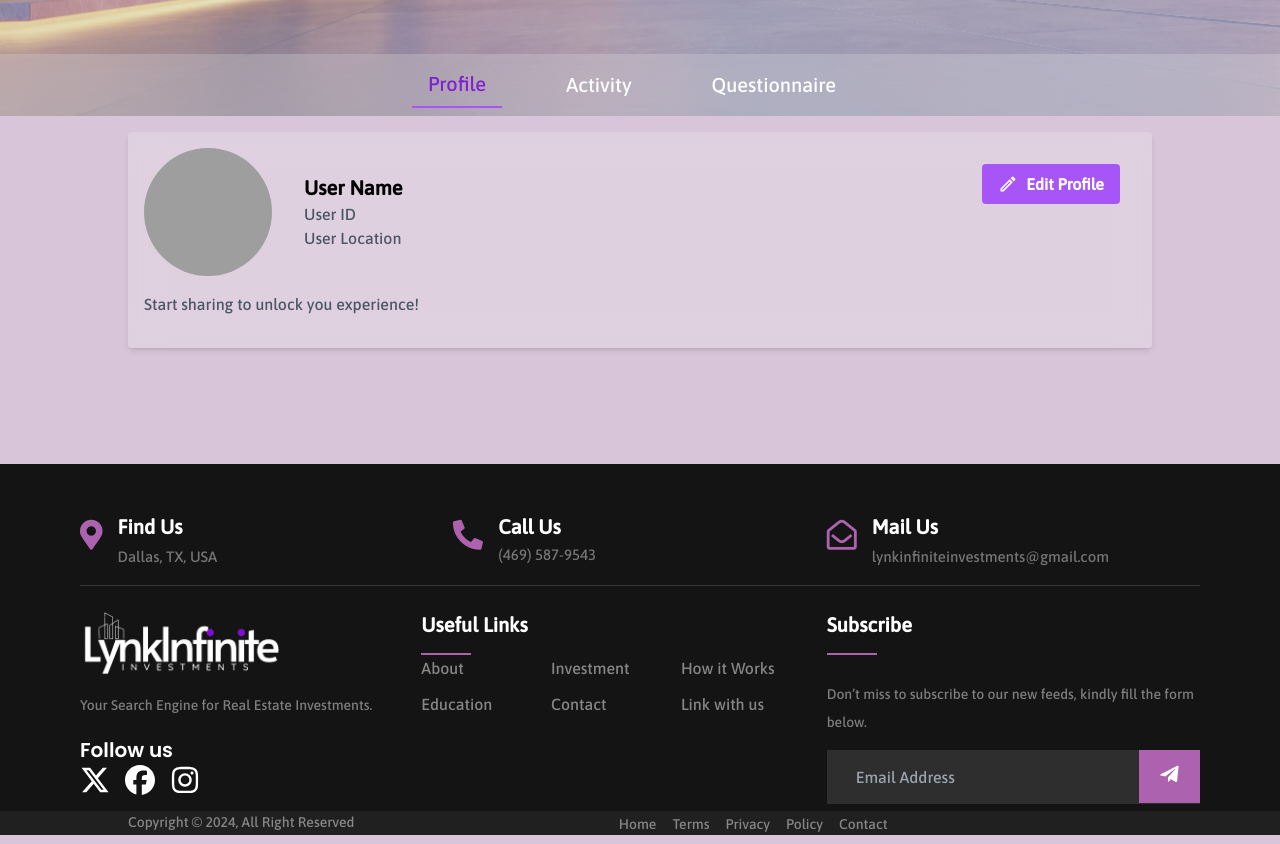
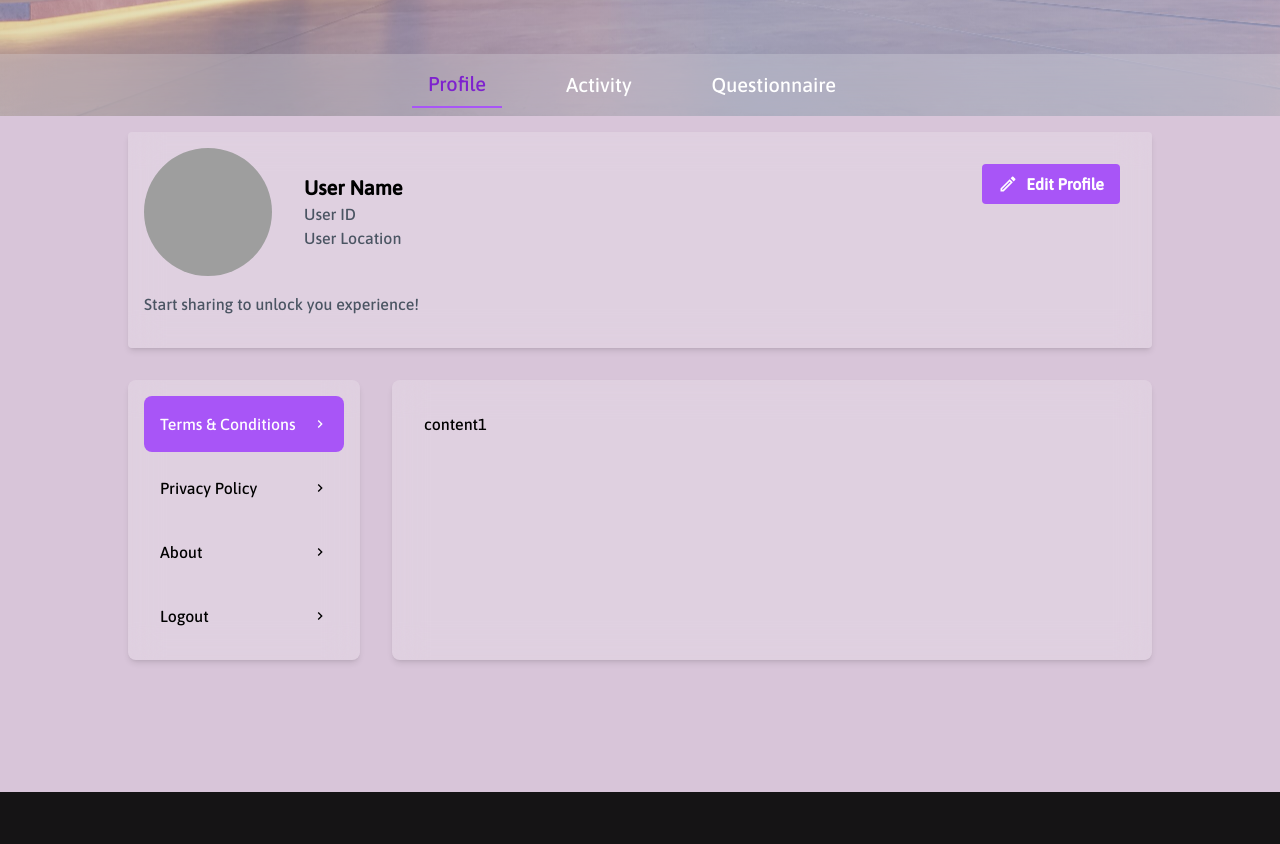
Before and after one commit to upchangeinvestments/frontend, a React (Create React App) app: page /profile in a window 1280 px wide. Shown: the part 340-1184 px from the top of the page. Built offline with nearby package versions, Linux system fonts and the light colour scheme; grey boxes are pictures that could not be loaded.

Commit message:
email functionality & vertical tabs in profile page

```diff
--- a/src/Pages/ProfilePage/Profile.jsx
+++ b/src/Pages/ProfilePage/Profile.jsx
@@ -1,5 +1,6 @@
 import React, { useState } from 'react'
 import { MdOutlineEdit, MdOutlineFileUpload } from "react-icons/md";
+import VerticalTabs from "./VerticalTabs"
 
 
 const Profile = () => {
@@ -21,7 +22,8 @@ const Profile = () => {
 
 
     return (
-        <div className="bg-white/20 backdrop-blur-lg rounded shadow-md container mx-auto m-4 p-4 relative">
+        <div className="w-[80%] mx-auto">
+            <div className="bg-white/20 backdrop-blur-lg rounded shadow-md mx-auto m-4 p-4 relative w-full">
                 <div className="flex items-center">
                     <div className="flex-shrink-0">
                         {isEditing ? (
@@ -86,6 +88,10 @@ const Profile = () => {
                     )}
                 </div>
             </div>
+            <div className="w-full mx-auto">
+                <VerticalTabs />
+            </div>
+        </div>
     );
 };
 
--- /dev/null
+++ b/src/Pages/ProfilePage/VerticalTabs.jsx
@@ -0,0 +1,44 @@
+import React, { useState } from 'react';
+import { MdKeyboardArrowRight } from "react-icons/md";
+
+
+const tabs = [
+    { title: 'Terms & Conditions', content: 'content1' },
+    { title: 'Privacy Policy', content: 'content2' },
+    { title: 'About', content: 'content3' },
+    { title: 'Logout', content: 'content4' },
+];
+
+const VerticalTabs = () => {
+    const [isActive, setIsActive] = useState(0);
+
+    return (
+        <div className="grid grid-cols-12 my-8 gap-8">
+            <div className="flex flex-col items-start bg-white/20 backdrop-blur-lg rounded-lg shadow-md p-4 col-span-3 xl:col-span-2">
+                <ul className="flex flex-col space-y-2 w-full">
+                    {tabs.map((tab, index) => (
+                        <li className={`p-4 ${isActive === index ? 'bg-purple-500 rounded-lg text-white w-full' : ''}`} onClick={() => setIsActive(index)}>
+                            <div className='flex items-center justify-between'>
+                                <p> {tab.title}</p>
+                                <MdKeyboardArrowRight />
+                            </div>
+                        </li>
+                    ))}
+                </ul>
+            </div>
+            <div className="bg-white/20 backdrop-blur-lg rounded-lg shadow-md p-4 col-span-9 xl:col-span-10">
+                {tabs.map((tab, index) => (
+                    <div className={`p-4 ${isActive === index ? 'block' : 'hidden'}`}>
+                        <div
+                            key={index}
+                            className={`mb-4 ${isActive === index ? 'block' : 'hidden'}`}>
+                            {tab.content}
+                        </div>
+                    </div>
+                ))}
+            </div>
+        </div>
+    );
+};
+
+export default VerticalTabs;
--- a/src/Pages/SignInPage/SignIn.jsx
+++ b/src/Pages/SignInPage/SignIn.jsx
@@ -64,8 +64,8 @@ const SignIn = () => {
 
       const response = await axios.post('http://localhost:5000/auth/signup', { email, password, confirmPassword })
       localStorage.setItem('token', response.data.token);
-      navigate('/category');
-      SuccessToast("Welcome to LynkInfinite Investment!");
+      // navigate('/category');
+      SuccessToast("Check your Inbox, and verify your account!");
     } catch (error) {
       return Error(error.response.data.message);
     }
--- a/src/Pages/VerifyUser/VerifyUser.jsx
+++ b/src/Pages/VerifyUser/VerifyUser.jsx
@@ -1,14 +1,12 @@
 import React, { useEffect, useState } from 'react';
-import { useParams } from 'react-router-dom';
+import { useParams, useNavigate } from 'react-router-dom';
 import axios from "axios"
+import VerifiedGIF from "../../assets/verified.webp"
 
 function VerifyUser() {
     let { id, token } = useParams();
     const [isVerified, setIsVerified] = useState(false);
-    // console.log(id)
-    // console.log(token);
-    console.log(process.env.REACT_APP_BACKEND_URL)
-    console.log("url=", `${process.env.REACT_APP_BACKEND_URL}${id}/verify/${token}`)
+    const navigate = useNavigate();
 
     useEffect(() => {
         const verifyToken = async () => {
@@ -24,13 +22,18 @@ function VerifyUser() {
             }
         };
         verifyToken();
+        setTimeout(() => {
+            navigate('/category');
+        }, 2000);
     }, [])
 
     return (
-        <div>
-            {isVerified ? (
-                <div>
-
+        <div className=" h-[100vh] aboutMain flex items-center justify-center " >
+            {isVerified === false ? (
+                <div className="bg-white/20 backdrop-blur-xl p-8 rounded-lg flex flex-col items-center text-white">
+                    <img src={VerifiedGIF} className="w-80" alt="Verify" />
+                    <p className="text-4xl font-bold ">You are verified.</p>
+                    <p className="text-2xl font-bold ">Thanks for verifying you ID</p>
                 </div>
             ) : (
                 <div></div>
```
Also changed, not shown: src/assets/verified.webp (added). Lines whose indentation alone changed are shown as unchanged.
